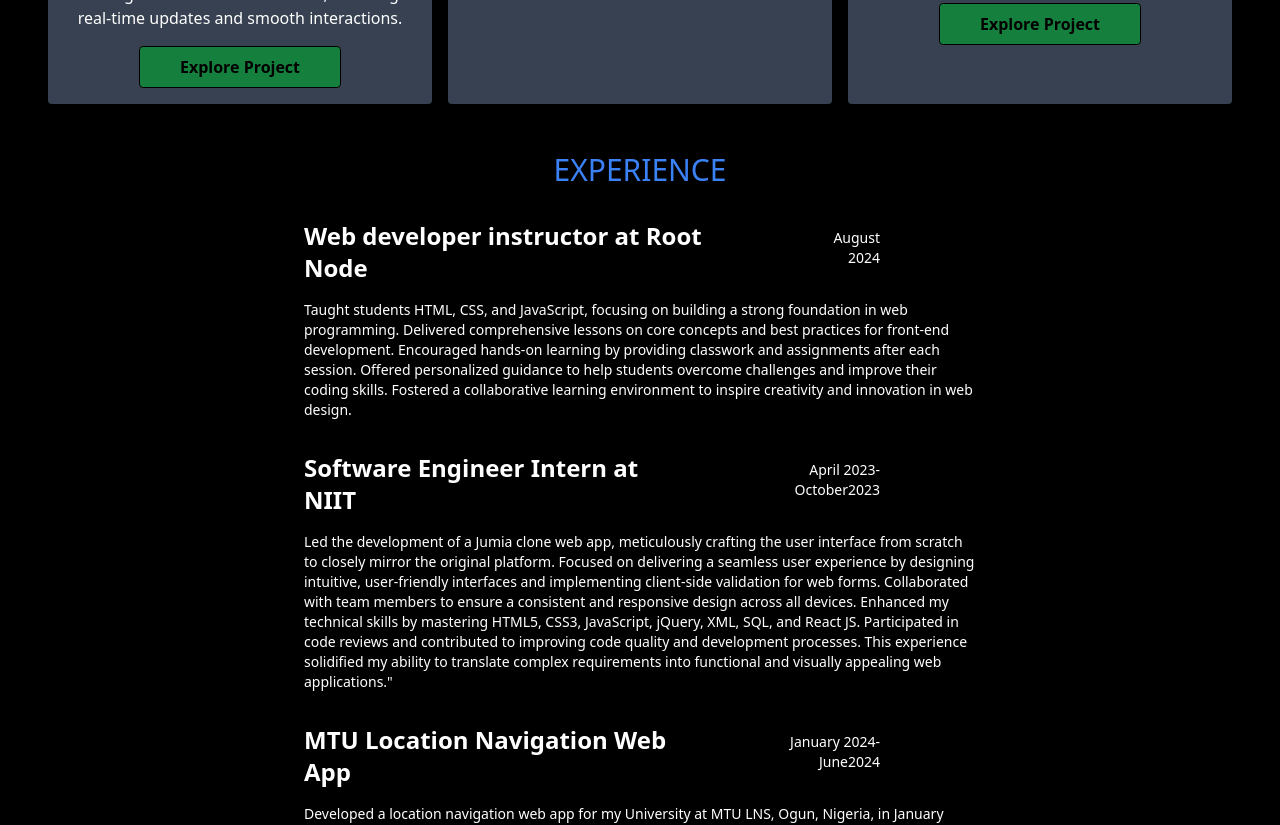
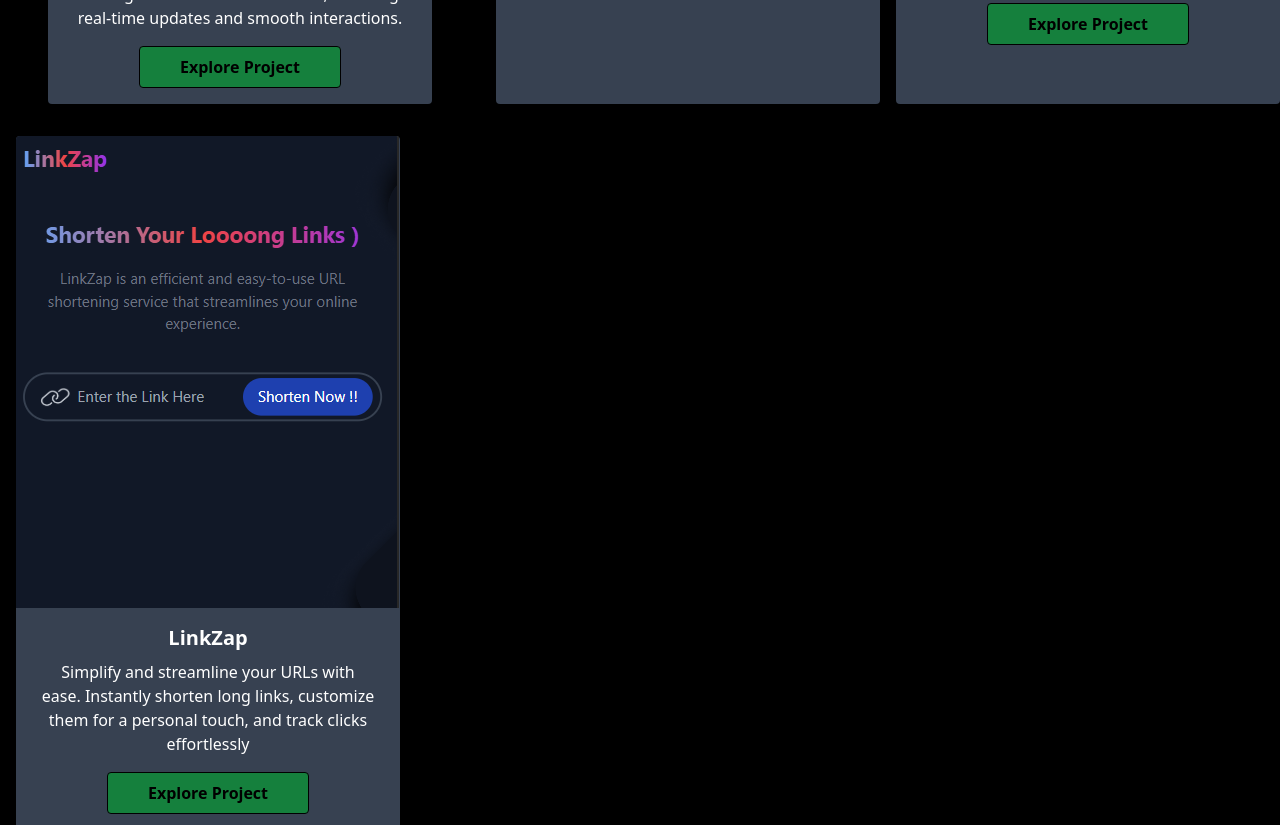
Before and after one commit to KESNIAABRAHAM/My-Portfolio, a React (Create React App) app: page / in a window 1280 px wide. Shown: the part 1680-2505 px from the top of the page. Built offline with nearby package versions, Linux system fonts and the light colour scheme.

Commit message:
added a project

```diff
--- a/src/components/Portfolio.jsx
+++ b/src/components/Portfolio.jsx
@@ -1,4 +1,3 @@
-import React from "react";
 import { Menu, X } from "lucide-react";
 import { useState } from "react";
 import Navbar from "./Navbar.jsx";
@@ -24,6 +23,7 @@ function Portfolio() {
   const project1 = 1;
   const project2 = 2;
   const project3 = 3;
+  const project4 = 4;
 
   const toggleNavbar = () => {
     Setisopen(!isopen);
@@ -124,6 +124,9 @@ function Portfolio() {
           <Specificproject projectId={project2} />
 
           <Specificproject projectId={project3} />
+
+          <Specificproject projectId={project4}/>
+
         </div>
 
         <section id="experience">
--- a/src/components/projects.json
+++ b/src/components/projects.json
@@ -21,5 +21,14 @@
         "description": "This responsive basic calculator, built with HTML5, CSS3, and JavaScript, handles essential arithmetic operations efficiently. Designed with a focus on usability, it adapts seamlessly to any screen size, providing a smooth experience across all devices.",
         "image": "images/Calculatorapp.png",
         "link": "https://calculator-web-app.tiiny.site/"
+      },
+
+      {
+        "id": 4,
+        "name": "LinkZap",
+        "description": "Simplify and streamline your URLs with ease. Instantly shorten long links, customize them for a personal touch, and track clicks effortlessly",
+        "image": "images/linkzap.png",
+        "link": "https://link-zap-woad.vercel.app/"
       }
+
   ]
```
Also changed, not shown: public/images/linkzap.png (added).
